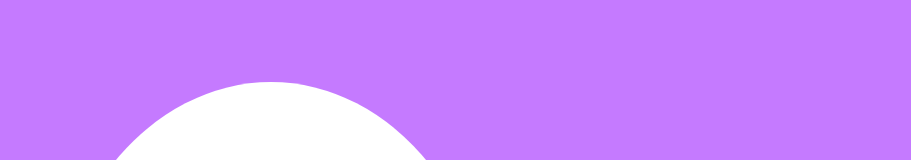
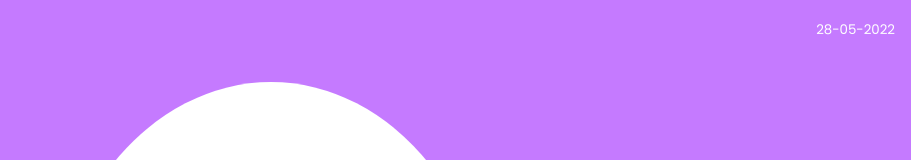
Before and after one commit to Wallysson/Slip-Advice, a React (Vite) app: page / in a window 1280 px wide. Shown: the top 160 px of the page, without its empty margins (369-1280 px from the left). Built offline with nearby package versions, Linux system fonts and the light colour scheme.

Commit message:
dia no header

```diff
--- a/package.json
+++ b/package.json
@@ -8,6 +8,7 @@
     "preview": "vite preview"
   },
   "dependencies": {
+    "moment": "^2.29.3",
     "react": "^18.0.0",
     "react-dom": "^18.0.0",
     "styled-components": "^5.3.5"
--- a/src/App.jsx
+++ b/src/App.jsx
@@ -1,6 +1,6 @@
 import React, {useState} from 'react'
 import Quote from './components/Quote'
-import styled from "styled-components";
+import DataFormat from './components/DataFormat';
 import ButtonQuote from './components/ButtonQuote';
 import { Container } from './styles/style';
 
@@ -16,6 +16,7 @@ export function App() {
 
   return (
     <Container>
+      <DataFormat />
       <Quote quotes={quote}/>
       <ButtonQuote action={generateNewQuote}/>
     </Container>
--- /dev/null
+++ b/src/components/DataFormat/index.jsx
@@ -0,0 +1,13 @@
+import React from 'react'
+import Moment from 'moment';
+import { Header } from './styles'
+
+export default function DataFormat() {
+  const formatDate = Moment().format('DD-MM-YYYY')
+
+  return (
+    <Header>
+      <small>{formatDate}</small>
+    </Header>
+  )
+}
--- /dev/null
+++ b/src/components/DataFormat/styles.js
@@ -0,0 +1,11 @@
+import styled from 'styled-components'
+
+export const Header = styled.header`
+  position: absolute;
+  top: 1rem;
+  right: 1rem;
+
+  small {
+    color: white;
+  }
+`
```
Also changed, not shown: 1 other file (tests, documents, lock files or other folders).
